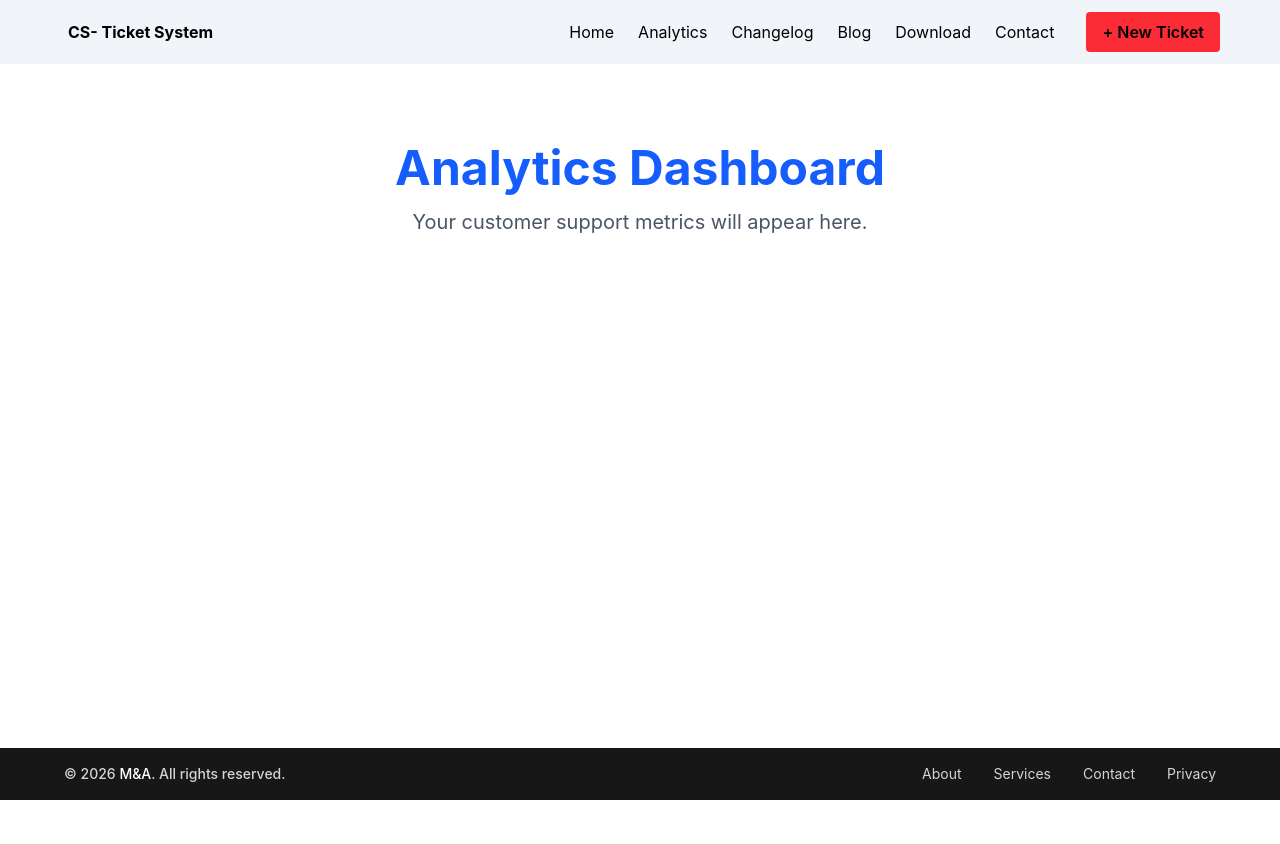
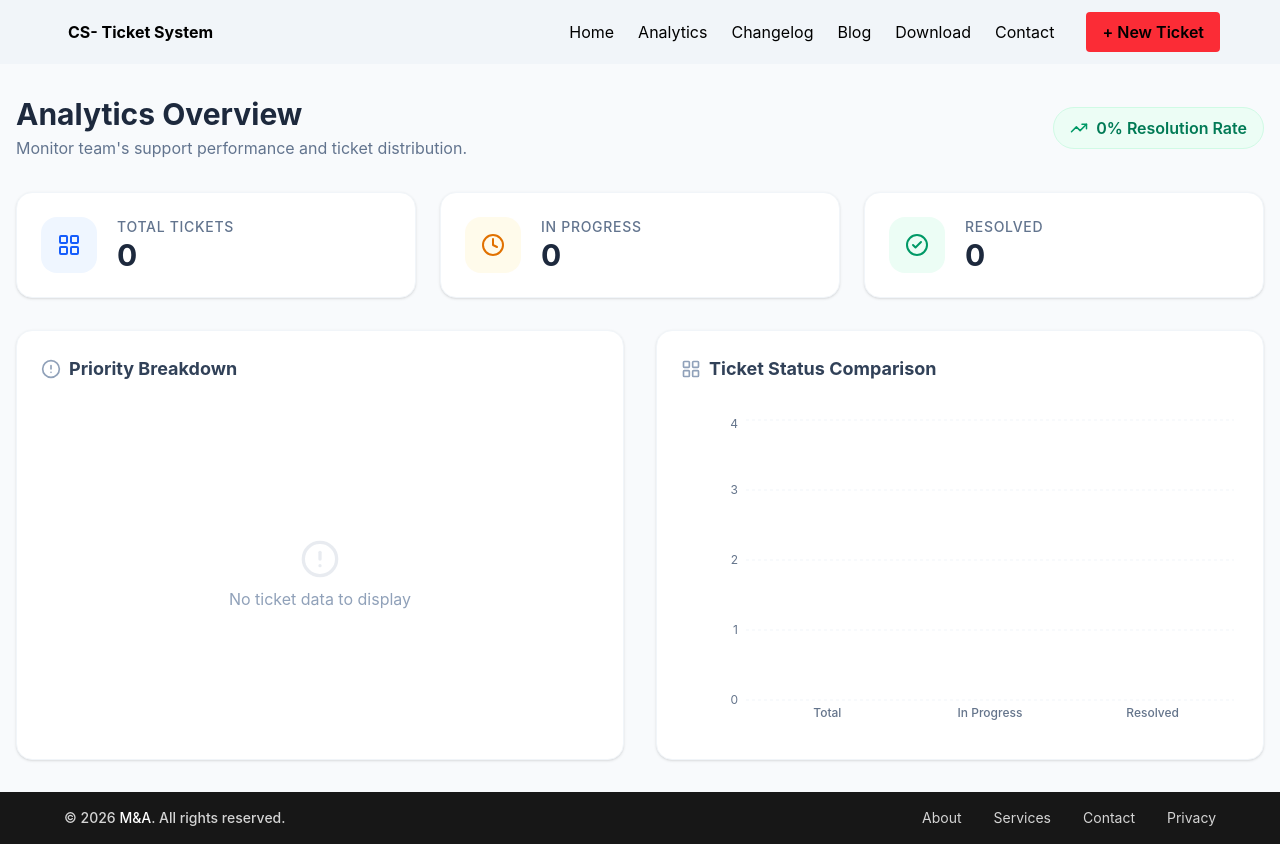
Before and after one commit to MirajMalik/Customer-Support-Zone, a React (Vite) app: page /analytics in a window 1280 px wide. Before the commit the page ends 800 px from the top, so only its background shows below. Built offline with nearby package versions, Linux system fonts and the light colour scheme.

Commit message:
feat: new analytics page designed with charts and icons, useOutlet context for getting data

```diff
--- a/package.json
+++ b/package.json
@@ -12,9 +12,11 @@
   "dependencies": {
     "@material-tailwind/react": "^2.1.10",
     "@tailwindcss/vite": "^4.2.4",
+    "lucide-react": "^1.16.0",
     "react": "^19.2.5",
     "react-dom": "^19.2.5",
     "react-router": "^7.15.0",
+    "recharts": "^3.8.1",
     "tailwindcss": "^4.2.4"
   },
   "devDependencies": {
--- a/src/App.jsx
+++ b/src/App.jsx
@@ -16,7 +16,7 @@ function App() {
     setResolvedTasks,
     showForm,
     setShowForm
-  } = useOutletContext();
+  } = useOutletContext();                               // useOutletContext hook receives the data
 
   return (
     <div className="py-4">
--- a/src/components/Analytics/Analytics.jsx
+++ b/src/components/Analytics/Analytics.jsx
@@ -1,10 +1,151 @@
-// import React from 'react';
+import { useOutletContext } from 'react-router';
+import { BarChart, Bar, XAxis, YAxis, CartesianGrid, Tooltip, ResponsiveContainer, PieChart, Pie, Cell, Legend } from 'recharts';
+import { LayoutGrid, CheckCircle2, Clock, AlertCircle, TrendingUp } from 'lucide-react';
 
 const Analytics = () => {
+    const { tickets, resolved, inProgress } = useOutletContext();
+
+    const priorityOrder = ['High', 'Medium', 'Low', 'Critical'];
+    const priorityData = priorityOrder.map(priority => ({
+            name: priority,
+            value: tickets.filter(t => t.priority === priority).length
+        }))
+        .filter(d => d.value > 0);
+
+    const statusData = [
+        { name: 'Total', value: tickets.length, color: '#3b82f6' },
+        { name: 'In Progress', value: inProgress, color: '#f59e0b' },
+        { name: 'Resolved', value: resolved, color: '#10b981' },
+    ];
+
+    const PRIORITY_COLORS = {
+        High: '#e27676',
+        Medium: '#f59e0b',
+        Low: '#3b82f6',
+        Critical: '#ff0000'
+    };
+
+    const resolutionRate = tickets.length > 0 ? Math.round((resolved / tickets.length) * 100) : 0;
+
     return (
-        <div className="py-20 text-center">
-            <h1 className="text-5xl font-bold text-blue-600 mb-4">Analytics Dashboard</h1>
-            <p className="text-xl text-gray-600">Your customer support metrics will appear here.</p>
+        <div className="py-8 animate-in fade-in slide-in-from-bottom-4 duration-700">
+            <div className="flex flex-col md:flex-row md:items-center justify-between gap-4 mb-8">
+                <div>
+                    <h1 className="text-3xl font-bold text-slate-800">Analytics Overview</h1>
+                    <p className="text-slate-500 mt-1">Monitor team's support performance and ticket distribution.</p>
+                </div>
+                <div className="bg-emerald-50 px-4 py-2 rounded-full flex items-center gap-2 border border-emerald-100">
+                    <TrendingUp className="text-emerald-600" size={18} />
+                    <span className="text-emerald-700 font-semibold">{resolutionRate}% Resolution Rate</span>
+                </div>
+            </div>
+
+            {/* Stats Overview */}
+            <div className="grid grid-cols-1 md:grid-cols-3 gap-6 mb-8">
+                <div className="bg-white p-6 rounded-2xl shadow-sm border border-slate-100 flex items-center gap-5 transition-all hover:shadow-md hover:border-blue-100">
+                    <div className="p-4 bg-blue-50 rounded-2xl">
+                        <LayoutGrid className="text-blue-600" size={24} />
+                    </div>
+                    <div>
+                        <p className="text-sm font-medium text-slate-500 uppercase tracking-wider">Total Tickets</p>
+                        <h3 className="text-3xl font-bold text-slate-800">{tickets.length}</h3>
+                    </div>
+                </div>
+
+                <div className="bg-white p-6 rounded-2xl shadow-sm border border-slate-100 flex items-center gap-5 transition-all hover:shadow-md hover:border-amber-100">
+                    <div className="p-4 bg-amber-50 rounded-2xl">
+                        <Clock className="text-amber-600" size={24} />
+                    </div>
+                    <div>
+                        <p className="text-sm font-medium text-slate-500 uppercase tracking-wider">In Progress</p>
+                        <h3 className="text-3xl font-bold text-slate-800">{inProgress}</h3>
+                    </div>
+                </div>
+
+                <div className="bg-white p-6 rounded-2xl shadow-sm border border-slate-100 flex items-center gap-5 transition-all hover:shadow-md hover:border-emerald-100">
+                    <div className="p-4 bg-emerald-50 rounded-2xl">
+                        <CheckCircle2 className="text-emerald-600" size={24} />
+                    </div>
+                    <div>
+                        <p className="text-sm font-medium text-slate-500 uppercase tracking-wider">Resolved</p>
+                        <h3 className="text-3xl font-bold text-slate-800">{resolved}</h3>
+                    </div>
+                </div>
+            </div>
+
+            {/* Charts Section */}
+            <div className="grid grid-cols-1 lg:grid-cols-2 gap-8">
+                <div className="bg-white p-6 rounded-2xl shadow-sm border border-slate-100">
+                    <div className="flex items-center gap-2 mb-8">
+                        <AlertCircle className="text-slate-400" size={20} />
+                        <h2 className="font-bold text-slate-700 text-lg">Priority Breakdown</h2>
+                    </div>
+                    <div className="h-[320px] w-full">
+                        {tickets.length > 0 ? (
+                            <ResponsiveContainer width="100%" height="100%">
+                                <PieChart>
+                                    <Pie
+                                        data={priorityData}
+                                        cx="50%"
+                                        cy="50%"
+                                        innerRadius={70}
+                                        outerRadius={90}
+                                        paddingAngle={8}
+                                        dataKey="value"
+                                    >
+                                        {priorityData.map((entry, index) => (
+                                            <Cell key={`cell-${index}`} fill={PRIORITY_COLORS[entry.name]} />
+                                        ))}
+                                    </Pie>
+                                    <Tooltip
+                                        contentStyle={{ borderRadius: '16px', border: 'none', boxShadow: '0 10px 15px -3px rgb(0 0 0 / 0.1)' }}
+                                    />
+                                    <Legend iconType="circle" wrapperStyle={{ paddingTop: '20px' }} />
+                                </PieChart>
+                            </ResponsiveContainer>
+                        ) : (
+                            <div className="h-full flex flex-col items-center justify-center text-slate-400 gap-2">
+                                <AlertCircle size={40} className="opacity-20" />
+                                <p>No ticket data to display</p>
+                            </div>
+                        )}
+                    </div>
+                </div>
+
+                <div className="bg-white p-6 rounded-2xl shadow-sm border border-slate-100">
+                    <div className="flex items-center gap-2 mb-8">
+                        <LayoutGrid className="text-slate-400" size={20} />
+                        <h2 className="font-bold text-slate-700 text-lg">Ticket Status Comparison</h2>
+                    </div>
+                    <div className="h-[320px] w-full">
+                        <ResponsiveContainer width="100%" height="100%">
+                            <BarChart data={statusData}>
+                                <CartesianGrid strokeDasharray="3 3" vertical={false} stroke="#f1f5f9" />
+                                <XAxis
+                                    dataKey="name"
+                                    axisLine={false}
+                                    tickLine={false}
+                                    tick={{ fill: '#64748b', fontSize: 12, fontWeight: 500 }}
+                                />
+                                <YAxis
+                                    axisLine={false}
+                                    tickLine={false}
+                                    tick={{ fill: '#64748b', fontSize: 12 }}
+                                />
+                                <Tooltip
+                                    cursor={{ fill: '#f8fafc' }}
+                                    contentStyle={{ borderRadius: '16px', border: 'none', boxShadow: '0 10px 15px -3px rgb(0 0 0 / 0.1)' }}
+                                />
+                                <Bar dataKey="value" radius={[8, 8, 0, 0]} barSize={45}>
+                                    {statusData.map((entry, index) => (
+                                        <Cell key={`cell-${index}`} fill={entry.color} />
+                                    ))}
+                                </Bar>
+                            </BarChart>
+                        </ResponsiveContainer>
+                    </div>
+                </div>
+            </div>
         </div>
     );
 };
--- a/src/components/Root/Root.jsx
+++ b/src/components/Root/Root.jsx
@@ -15,7 +15,7 @@ const Root = () => {
             <Navbar setShowForm={setShowForm} />
             <main className="flex-grow pt-16">
                 <div className="max-w-7xl mx-auto px-4">
-                    <Outlet context={{
+                    <Outlet context={{                                                 // sending context prop to the outlet component / child components
                         tickets,
                         setTickets,
                         showForm,
--- a/src/index.css
+++ b/src/index.css
@@ -2,4 +2,22 @@
 
 body {
   margin: 0;
+  @apply bg-slate-50 text-slate-900;
 }
+
+@layer utilities {
+  .animate-in {
+    animation: enter 0.6s ease-out;
+  }
+
+  @keyframes enter {
+    from {
+      opacity: 0;
+      transform: translateY(10px);
+    }
+    to {
+      opacity: 1;
+      transform: translateY(0);
+    }
+  }
+}
```
Also changed, not shown: 1 other file (tests, documents, lock files or other folders).
